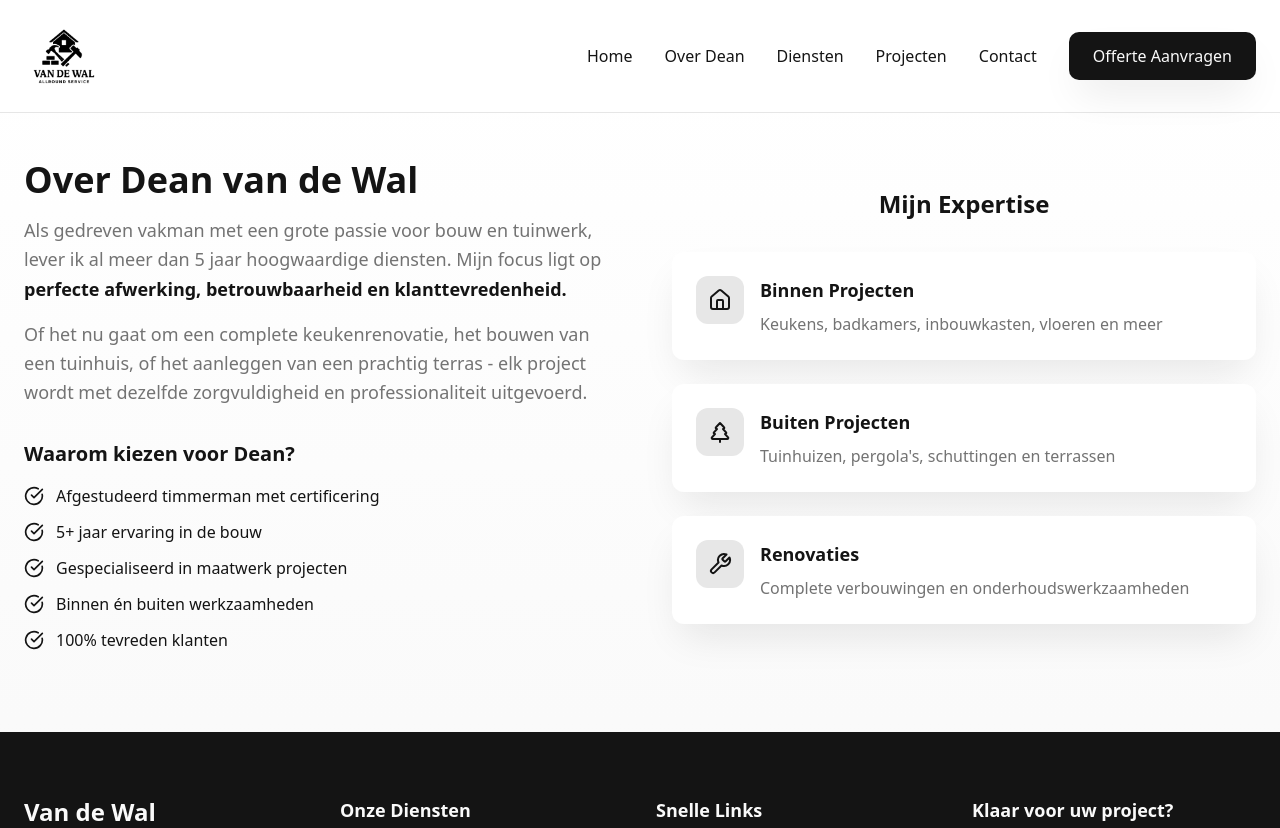
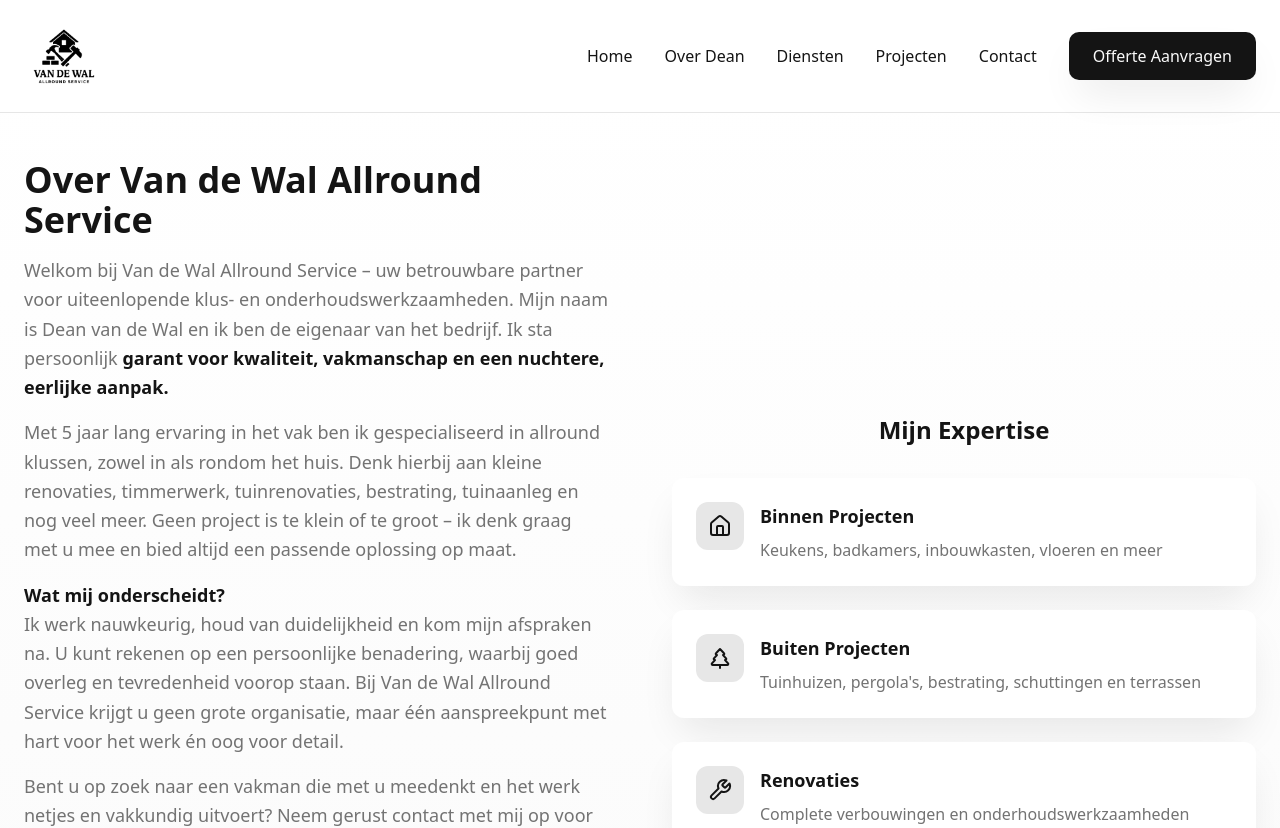
Before and after one commit to Timodo22/wal-allround-craft, a React (Vite) app: page /about in a window 1280 px wide. Shown: the top 828 px of the page. Built offline with nearby package versions, Linux system fonts and the light colour scheme.

Commit message:
Updateje!!

```diff
--- a/index.html
+++ b/index.html
@@ -10,10 +10,10 @@
     <meta property="og:title" content="Van de Wal Allround Service - Professionele Timmerman" />
     <meta property="og:description" content="Dean van de Wal - Gedreven timmerman met 5+ jaar ervaring. Van keukens tot tuinhuizen, snel en professioneel vakmanschap in heel Nederland." />
     <meta property="og:type" content="website" />
-    <meta property="og:image" content="https://spectux.com/img/spectux_logo.png" />
+    <meta property="og:image" content="/public/favicon.ico" />
 
     <meta name="twitter:card" content="summary_large_image" />
-    <meta name="twitter:image" content="https://spectux.com/img/spectux_logo.png" />
+
   </head>
 
   <body>
--- a/src/components/About.tsx
+++ b/src/components/About.tsx
@@ -18,7 +18,7 @@ const About = () => {
     {
       icon: TreePine,
       title: "Buiten Projecten",
-      description: "Tuinhuizen, pergola's, schuttingen en terrassen"
+      description: "Tuinhuizen, pergola's, bestrating, schuttingen en terrassen"
     },
     {
       icon: Wrench,
@@ -35,17 +35,30 @@ const About = () => {
           <div className="space-y-8 animate-fade-in">
             <div className="space-y-4">
               <h2 className="text-4xl font-bold text-primary">
-                Over Dean van de Wal
+                Over Van de Wal Allround Service
               </h2>
               <p className="text-lg text-muted-foreground leading-relaxed">
-                Als gedreven vakman met een grote passie voor bouw en tuinwerk,
-                lever ik al meer dan 5 jaar hoogwaardige diensten. Mijn focus ligt op
-                <strong className="text-primary"> perfecte afwerking, betrouwbaarheid en klanttevredenheid.</strong>
+
+Welkom bij Van de Wal Allround Service – uw betrouwbare partner voor uiteenlopende klus- en onderhoudswerkzaamheden. Mijn naam is Dean van de Wal en ik ben de eigenaar van het bedrijf. Ik sta persoonlijk
+
+                <strong className="text-primary"> garant voor kwaliteit, vakmanschap en een nuchtere, eerlijke aanpak.</strong>
               </p>
               <p className="text-lg text-muted-foreground leading-relaxed">
-                Of het nu gaat om een complete keukenrenovatie, het bouwen van een tuinhuis,
-                of het aanleggen van een prachtig terras - elk project wordt met dezelfde
-                zorgvuldigheid en professionaliteit uitgevoerd.
+Met 5 jaar lang ervaring in het vak ben ik gespecialiseerd in allround klussen, zowel in als rondom het huis. Denk hierbij aan kleine renovaties, timmerwerk, tuinrenovaties, bestrating, tuinaanleg en nog veel meer. Geen project is te klein of te groot – ik denk graag met u mee en bied altijd een passende oplossing op maat.
+
+              </p>
+
+                            <p className="text-lg text-muted-foreground leading-relaxed">
+                <strong className="text-primary"> Wat mij onderscheidt? </strong>
+                  <br />
+                Ik werk nauwkeurig, houd van duidelijkheid en kom mijn afspraken na. U kunt rekenen op een persoonlijke benadering, waarbij goed overleg en tevredenheid voorop staan. Bij Van de Wal Allround Service krijgt u geen grote organisatie, maar één aanspreekpunt met hart voor het werk én oog voor detail.
+
+              </p>
+
+                                          <p className="text-lg text-muted-foreground leading-relaxed">
+
+
+Bent u op zoek naar een vakman die met u meedenkt en het werk netjes en vakkundig uitvoert? Neem gerust contact met mij op voor een vrijblijvende kennismaking of offerte.
               </p>
             </div>
 
--- a/src/components/Hero.tsx
+++ b/src/components/Hero.tsx
@@ -5,7 +5,10 @@ import heroImage from "@/assets/HeroPhoto.jpg";
 
 const Hero = () => {
   return (
-    <section id="home" className="min-h-screen flex items-center justify-center relative overflow-hidden">
+    <section
+  id="home"
+  className="min-h-screen flex items-center justify-center relative overflow-hidden pt-16 sm:pt-24"
+>
       <div className="absolute inset-0 bg-gradient-subtle"></div>
 
       <div className="container mx-auto px-6 py-20 relative z-10">
--- a/src/components/Services.tsx
+++ b/src/components/Services.tsx
@@ -15,7 +15,7 @@ const Services = () => {
       category: "Buiten Projecten",
       title: "Tuin & Buitenruimte",
       description: "Van tuinhuizen tot terrassen - alles voor buiten",
-      items: ["Tuinhuizen", "Pergola's", "Schuttingen", "Terrassen", "Carports", "Buitenkeukens"]
+      items: ["Tuinhuizen", "Pergola's", "Schuttingen", "Terrassen", "Carports", "Buitenkeukens", "Bestrating"]
     },
     {
       icon: Wrench,
--- a/src/pages/About.tsx
+++ b/src/pages/About.tsx
@@ -20,7 +20,7 @@ const AboutPage = () => {
     {
       icon: TreePine,
       title: "Buiten Projecten",
-      description: "Tuinhuizen, pergola's, schuttingen en terrassen"
+      description: "Tuinhuizen, pergola's, bestrating, schuttingen en terrassen"
     },
     {
       icon: Wrench,
@@ -39,18 +39,31 @@ const AboutPage = () => {
               {/* Left Column - Content */}
               <div className="space-y-8 animate-fade-in">
                  <div className="space-y-4">
-                  <h1 className="text-4xl font-bold text-primary">
-                    Over Dean van de Wal
-                  </h1>
+              <h2 className="text-4xl font-bold text-primary">
+                Over Van de Wal Allround Service
+              </h2>
               <p className="text-lg text-muted-foreground leading-relaxed">
-                    Als gedreven vakman met een grote passie voor bouw en tuinwerk,
-                    lever ik al meer dan 5 jaar hoogwaardige diensten. Mijn focus ligt op
-                    <strong className="text-primary"> perfecte afwerking, betrouwbaarheid en klanttevredenheid.</strong>
+
+Welkom bij Van de Wal Allround Service – uw betrouwbare partner voor uiteenlopende klus- en onderhoudswerkzaamheden. Mijn naam is Dean van de Wal en ik ben de eigenaar van het bedrijf. Ik sta persoonlijk
+
+                <strong className="text-primary"> garant voor kwaliteit, vakmanschap en een nuchtere, eerlijke aanpak.</strong>
               </p>
               <p className="text-lg text-muted-foreground leading-relaxed">
-                    Of het nu gaat om een complete keukenrenovatie, het bouwen van een tuinhuis,
-                    of het aanleggen van een prachtig terras - elk project wordt met dezelfde
-                    zorgvuldigheid en professionaliteit uitgevoerd.
+Met 5 jaar lang ervaring in het vak ben ik gespecialiseerd in allround klussen, zowel in als rondom het huis. Denk hierbij aan kleine renovaties, timmerwerk, tuinrenovaties, bestrating, tuinaanleg en nog veel meer. Geen project is te klein of te groot – ik denk graag met u mee en bied altijd een passende oplossing op maat.
+
+              </p>
+
+                            <p className="text-lg text-muted-foreground leading-relaxed">
+                <strong className="text-primary"> Wat mij onderscheidt? </strong>
+                  <br />
+                Ik werk nauwkeurig, houd van duidelijkheid en kom mijn afspraken na. U kunt rekenen op een persoonlijke benadering, waarbij goed overleg en tevredenheid voorop staan. Bij Van de Wal Allround Service krijgt u geen grote organisatie, maar één aanspreekpunt met hart voor het werk én oog voor detail.
+
+              </p>
+
+                                          <p className="text-lg text-muted-foreground leading-relaxed">
+
+
+Bent u op zoek naar een vakman die met u meedenkt en het werk netjes en vakkundig uitvoert? Neem gerust contact met mij op voor een vrijblijvende kennismaking of offerte.
               </p>
             </div>
 
--- a/src/pages/Services.tsx
+++ b/src/pages/Services.tsx
@@ -18,7 +18,7 @@ const ServicesPage = () => {
       category: "Buiten Projecten",
       title: "Tuin & Buitenruimte",
       description: "Van tuinhuizen tot terrassen - alles voor buiten",
-      items: ["Tuinhuizen", "Pergola's", "Schuttingen", "Terrassen", "Carports", "Buitenkeukens"]
+      items: ["Tuinhuizen", "Pergola's", "Schuttingen", "Terrassen", "Carports", "Buitenkeukens", "Bestrating"]
     },
     {
       icon: Wrench,
```
Also changed, not shown: src/components/Contact.tsx (+106 -32 lines). Lines whose indentation alone changed are shown as unchanged.
